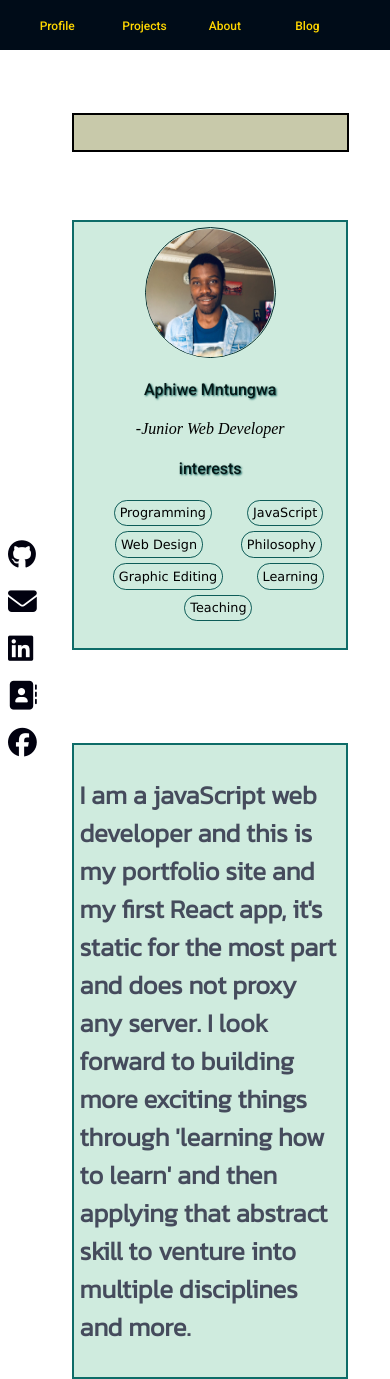
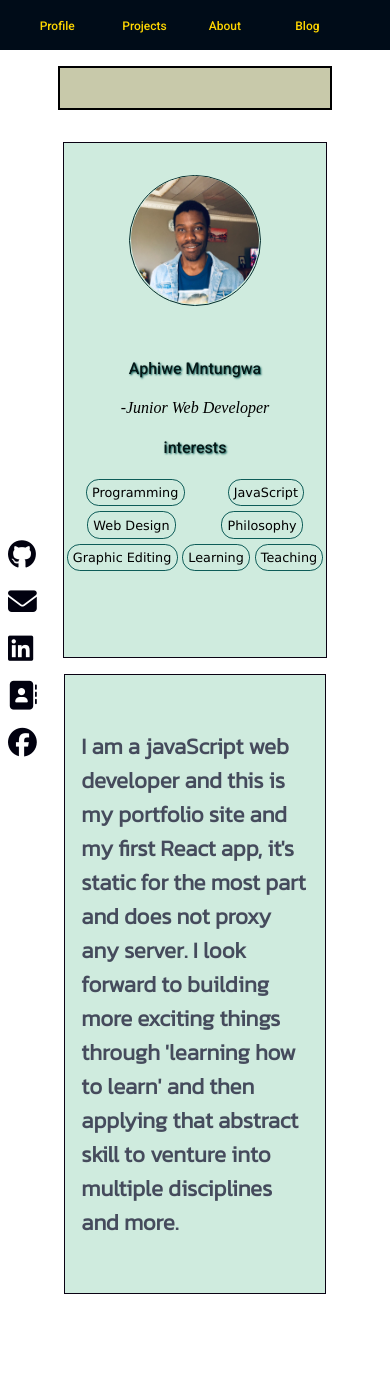
Before and after one commit to AphiweMntungwa/porfolio, a React (Create React App) app: page / in a window 390 px wide. After the commit the page ends 1326 px from the top, so only its background shows below. Built offline with nearby package versions, Linux system fonts and the light colour scheme; no server answers.

Commit message:
responsive profile

```diff
--- a/src/Components/Profile/Details/details.css
+++ b/src/Components/Profile/Details/details.css
@@ -1,6 +1,6 @@
 @import url('https://fonts.googleapis.com/css2?family=Kanit:wght@300&display=swap');
 .details {
-    font-size: 1.6em;
+    font-size: 1.4em;
     color: rgb(69 75 92);
     font-family: Kanit;
     font-weight: 700;
--- a/src/Components/Profile/Header.jsx
+++ b/src/Components/Profile/Header.jsx
@@ -40,7 +40,7 @@ class Header extends Component {
   }
 
   render() {
-    return <h1>{this.state.headerLetters}</h1>;
+    return <h1 className={this.props.cname}>{this.state.headerLetters}</h1>;
   }
 }
 
--- a/src/Components/Profile/Person/personal.css
+++ b/src/Components/Profile/Person/personal.css
@@ -14,7 +14,7 @@
     display: flex;
     justify-content: space-around;
     flex-wrap: wrap;
-    margin-left: -9%;
+    padding-left: 0;
 }
 
 .interests li {
--- a/src/Components/Profile/Profile.jsx
+++ b/src/Components/Profile/Profile.jsx
@@ -29,23 +29,21 @@ export const boxStyles = {
     alignItems: "center",
   },
 };
-const detailsBoxStyle = {
-  ...boxStyles.smallBoxStyle,
-  ...{ position: "relative", left: "75%", top: "-36.3%", width: '29vw' },
-};
 
 const Profile = () => (
   <div className="profile">
-    <Box styles={boxStyles.topBoxStyle}>
-      <Header />
-    </Box>{" "}
-    <Box styles={boxStyles.smallBoxStyle} cname='profile-box'>
-      <ProfileImage />
-      <Personal />
-    </Box>
-    <Box styles={detailsBoxStyle} cname='details-box'>
-      <Details />
-    </Box>
+    <div className="fix-content">
+      <Header cname="prof-header" />
+      <div className="d-flex">
+        <Box cname="profile-box">
+          <ProfileImage />
+          <Personal />
+        </Box>
+        <Box cname="details-box">
+          <Details />
+        </Box>
+      </div>
+    </div>
   </div>
 );
 
--- a/src/Components/Profile/header.css
+++ b/src/Components/Profile/header.css
@@ -9,7 +9,18 @@ h1 {
     min-height: 1.5em;
     max-height: fit-content;
     color: #0d5c58;
-    /* border-radius: inherit; */
+}
+
+.prof-header {
+    border: 2px solid black;
+    margin-top: 1em;
+    width: 100%;
+}
+
+@media (max-width: 730px) {
+    .prof-header {
+        width: 80%;
+    }
 }
 
 @media (max-width: 540px) {
@@ -17,3 +28,9 @@ h1 {
         font-size: 1em;
     }
 }
+
+@media (max-width:510px) {
+    .prof-header {
+        width: 65%;
+    }
+}
--- a/src/Components/Profile/profile.css
+++ b/src/Components/Profile/profile.css
@@ -5,10 +5,35 @@
 
 .profile-box {
     background-color: #cfebde;
+    width: 43%;
+    display: flex;
+    flex-direction: column;
+    align-items: center;
+    border: 1px solid rgb(10, 2, 19);
 }
 
 .details-box {
     background-color: #cfebde;
+    width: 43%;
+    padding-inline: 1em;
+    box-sizing: border-box;
+    border: 1px solid rgb(10, 2, 19);
+}
+
+.d-flex {
+    width: 100%;
+    display: flex;
+    justify-content: space-around;
+}
+
+.fix-content {
+    width: 60%;
+    margin-left: 16pc;
+    flex-wrap: wrap;
+}
+
+.fix-content div {
+    padding-block: 2em;
 }
 
 @media (max-width: 956px) {
@@ -25,6 +50,28 @@
     }
     .side-icon:hover .link {
         color: white;
+    }
+    .fix-content {
+        margin-left: 10pc;
+    }
+}
+
+@media (max-width:840px) {
+    .d-flex {
+        flex-wrap: wrap;
+        width: 80%;
+    }
+    .profile-box {
+        margin-bottom: 1em;
+        width: 70%;
+    }
+    .details-box {
+        width: 70%;
+    }
+    .fix-content {
+        display: flex;
+        flex-direction: column;
+        align-items: center;
     }
 }
 
@@ -50,7 +97,6 @@
     }
     .side-icon {
         width: 5em;
-        /* height: 100%; */
     }
     .side-icon:hover {
         background-color: #000c18;
@@ -69,12 +115,19 @@
     .socialIcon {
         left: 2% !important;
     }
+    .fix-content {
+        margin-left: unset;
+        width: 100%;
+    }
 }
 
 @media (max-width: 540px) {
     .profile-img-box {
         width: 8em !important;
         height: 8em !important;
+    }
+    .fix-content {
+        /* margin-left: 2pc; */
     }
 }
 
```
